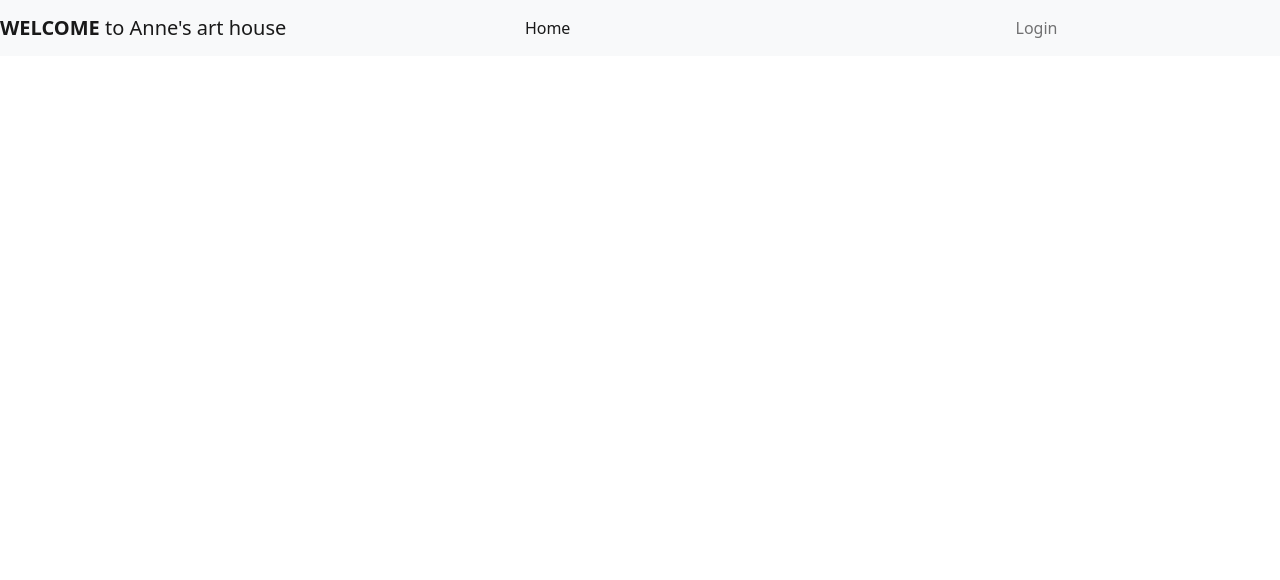
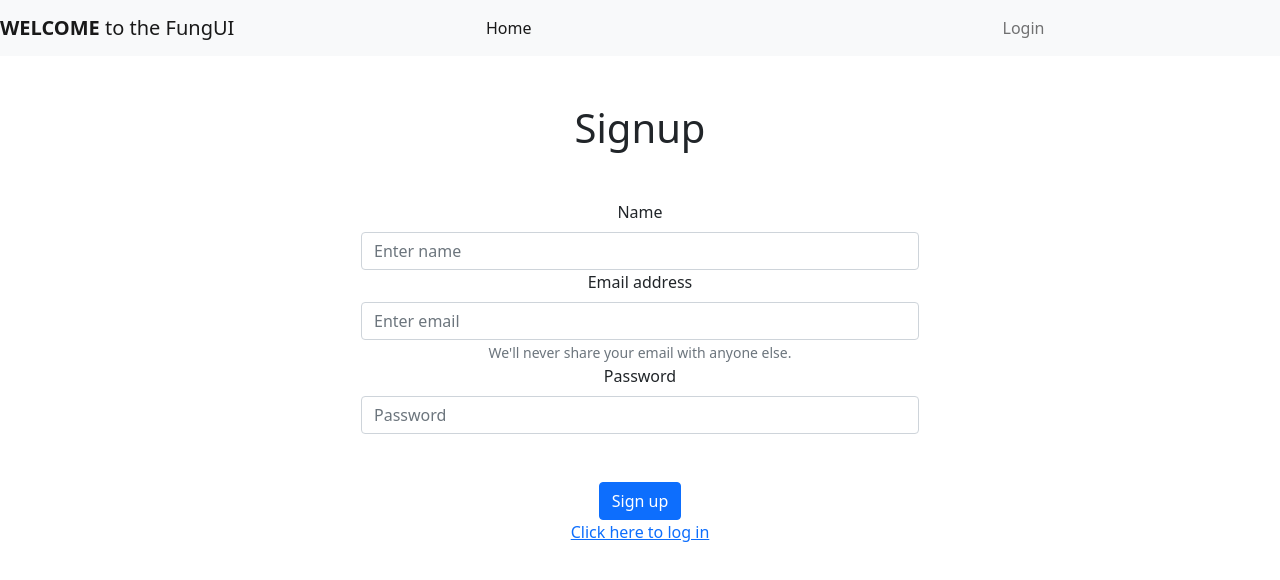
Before and after one commit to AnneRaaijman/fungUI-client, a React (Create React App) app: page /signup in a window 1280 px wide. Shown: the top 580 px of the page. Built offline with nearby package versions, Linux system fonts and the light colour scheme; no server answers.

Commit message:
added signUp page

```diff
--- a/src/App.js
+++ b/src/App.js
@@ -5,7 +5,7 @@
 import Navigation from "./components/Navigation";
 import Loading from "./components/Loading";
 import MessageBox from "./components/MessageBox";
-// import SignUp from "./pages/SignUp";
+import SignUp from "./pages/SignUp";
 import Login from "./pages/Login";
 // import Home from "./pages/Home";
 // import Details from "./pages/ArtworkDetails";
@@ -32,7 +32,7 @@
         {/* <Route exact path="/" component={Home} /> */}
         {/* <Route path="/artwork/:id" component={Details} /> */}
         {/* <Route path="/auction" component={Auction} /> */}
-        {/* <Route path="/signup" component={SignUp} /> */}
+        <Route path="/signup" component={SignUp} />
         <Route path="/login" component={Login} />
       </Switch>
     </div>
--- a/src/components/Navigation/index.js
+++ b/src/components/Navigation/index.js
@@ -18,7 +18,7 @@
   return (
     <Navbar bg="light" expand="lg">
       <Navbar.Brand as={NavLink} to="/">
-        <strong>WELCOME</strong> to Anne's art house
+        <strong>WELCOME</strong> to the FungUI
       </Navbar.Brand>
       <Navbar.Toggle aria-controls="basic-navbar-nav" />
       <Navbar.Collapse id="basic-navbar-nav">
--- /dev/null
+++ b/src/pages/SignUp/index.js
@@ -0,0 +1,81 @@
+import React, { useState, useEffect } from "react";
+import Form from "react-bootstrap/Form";
+import Container from "react-bootstrap/Container";
+import Button from "react-bootstrap/Button";
+import { signUp } from "../../store/user/actions";
+import { selectToken } from "../../store/user/selectors";
+import { useDispatch, useSelector } from "react-redux";
+import { useHistory, Link } from "react-router-dom";
+import { Col } from "react-bootstrap";
+
+export default function SignUp() {
+  const [name, setName] = useState("");
+  const [email, setEmail] = useState("");
+  const [password, setPassword] = useState("");
+  const dispatch = useDispatch();
+  const token = useSelector(selectToken);
+  const history = useHistory();
+
+  useEffect(() => {
+    if (token !== null) {
+      history.push("/");
+    }
+  }, [token, history]);
+
+  function submitForm(event) {
+    event.preventDefault();
+
+    dispatch(signUp(name, email, password));
+
+    setEmail("");
+    setPassword("");
+    setName("");
+  }
+  return (
+    <Container>
+      <Form as={Col} md={{ span: 6, offset: 3 }} className="mt-5">
+        <h1 className="mt-5 mb-5">Signup</h1>
+        <Form.Group controlId="formBasicName">
+          <Form.Label>Name</Form.Label>
+          <Form.Control
+            value={name}
+            onChange={(event) => setName(event.target.value)}
+            type="text"
+            placeholder="Enter name"
+            required
+          />
+        </Form.Group>
+        <Form.Group controlId="formBasicEmail">
+          <Form.Label>Email address</Form.Label>
+          <Form.Control
+            value={email}
+            onChange={(event) => setEmail(event.target.value)}
+            type="email"
+            placeholder="Enter email"
+            required
+          />
+          <Form.Text className="text-muted">
+            We'll never share your email with anyone else.
+          </Form.Text>
+        </Form.Group>
+
+        <Form.Group controlId="formBasicPassword">
+          <Form.Label>Password</Form.Label>
+          <Form.Control
+            value={password}
+            onChange={(event) => setPassword(event.target.value)}
+            type="password"
+            placeholder="Password"
+            required
+          />
+        </Form.Group>
+        <Form.Group className="mt-5">
+          <Button variant="primary" type="submit" onClick={submitForm}>
+            Sign up
+          </Button>
+        </Form.Group>
+        <Link to="/login">Click here to log in</Link>
+      </Form>
+    </Container>
+  );
+}
```
Also changed, not shown: src/pages/Sign-up/index.js (deleted).
